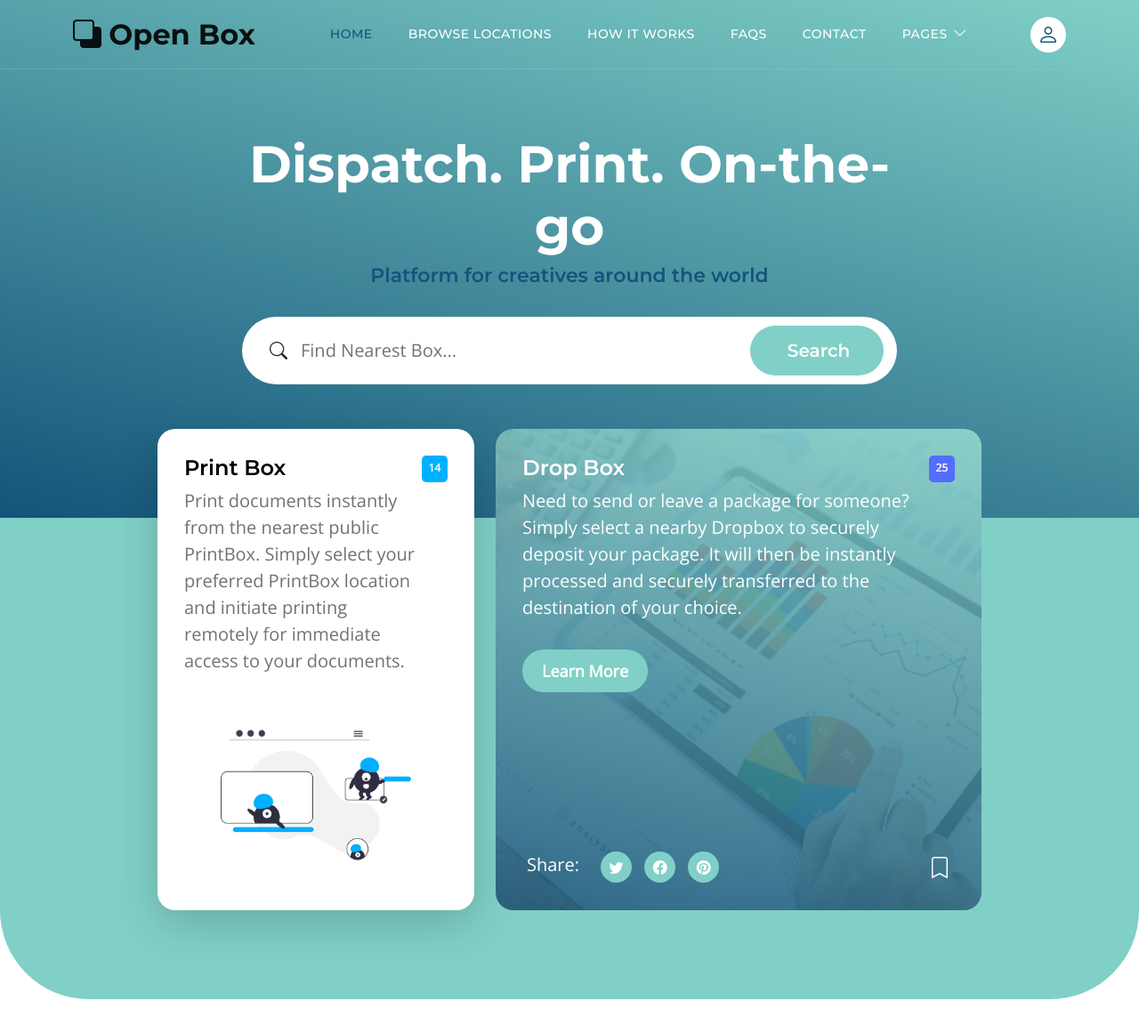
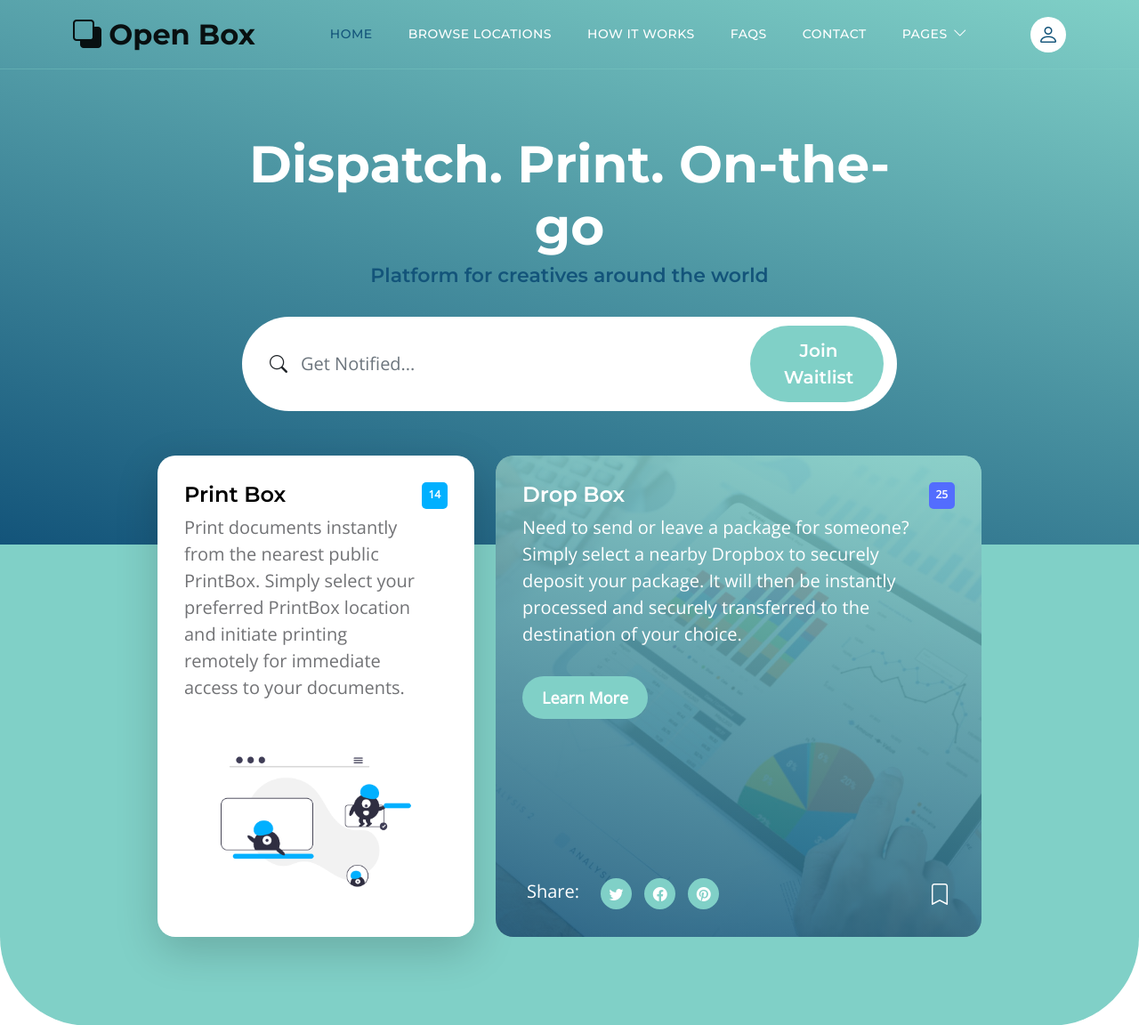
Before and after one commit to Ojo-Oluwagbenga/openbox, a Python web app: template main/templates/homepage.html in a window 1280 px wide. Shown: the top 1152 px of the page at 89% size. Run offline with Jinja, Linux system fonts and the light colour scheme; the template is opened without the code that fills it, so the values that code supplies are empty.

Commit message:
General Commit

```diff
--- a/main/templates/homepage.html
+++ b/main/templates/homepage.html
@@ -116,10 +116,10 @@
 
                                     </span>
 
-                                    <input  name="keyword" type="search" class="form-control" id="keyword" placeholder="Find Nearest Box..." aria-label="Searchs">
+                                    <input  name="keyword" type="search" class="form-control" id="keyword" placeholder="Get Notified..." aria-label="Searchs">
 
 
-                                    <button href="https://forms.gle/evzPeW6kpvjmSeJz6" type="submit" class="form-control">Search</button>
+                                    <button href="https://forms.gle/evzPeW6kpvjmSeJz6" type="submit" class="form-control">Join Waitlist</button>
                                 </div>
                             </form>
                         </div>
```
